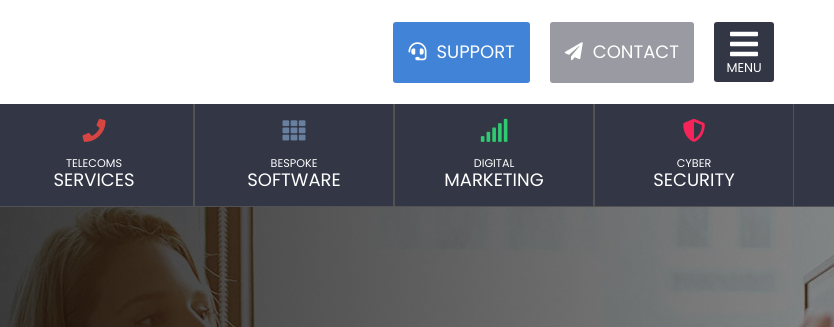
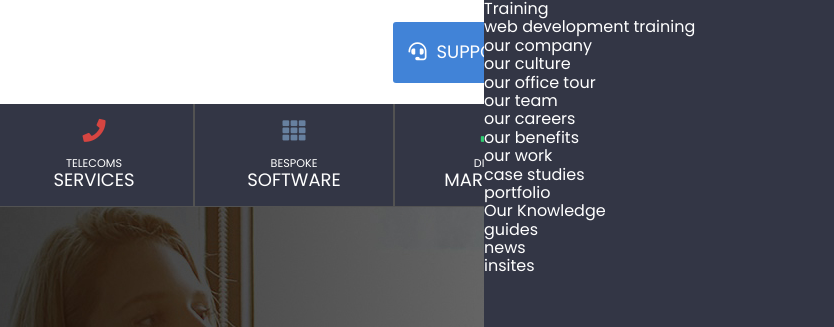
Before and after one commit to HPenfoldDesign/Netmatters_website, a plain HTML site: page index.html in a window 1280 px wide. Shown: the top 327 px of the page, 446-1280 px from the left. Drawn offline with nearby package versions, Linux system fonts and the light colour scheme.

Commit message:
changed sidebar

```diff
--- a/css/partials/_cookies.scss
+++ b/css/partials/_cookies.scss
@@ -1,11 +1,11 @@
 .cookie-banner {
     width:100%;
-
     position: fixed;
     bottom: 0;
     background-color: rgba(0, 0, 0, 0.80);
     p {
        align-self: center;
+       padding-left: 20px;
     }
 }
 
@@ -23,5 +23,8 @@
         &:active {
             background-color: $dark-blue;
         }
+        @include respond(mob) {
+             margin: 30px 15px;
+        }
     }
 }
--- /dev/null
+++ b/css/partials/_sidebar.scss
@@ -0,0 +1,18 @@
+.sidebar {
+    background-color:#333645;
+    z-index: 20;
+    position: absolute;
+    right: 0;
+    top: 0;
+    height: 100vh;
+    width: 350px;
+    ul {
+        list-style-type: none;
+        padding: 0;
+        margin: 0;
+    }
+    a {
+        color: white;
+        text-decoration: none;
+    }
+}
--- a/css/styles.scss
+++ b/css/styles.scss
@@ -12,4 +12,5 @@
         'partials/10-port-brands',
         'partials/11-footer-bar',
         'partials/12-cert-logos',
-        'partials/cookies';
+        'partials/cookies',
+        'partials/sidebar';
--- a/index.html
+++ b/index.html
@@ -15,8 +15,16 @@
       integrity="sha384-fnmOCqbTlWIlj8LyTjo7mOUStjsKC4pOpQbqyi7RrhN7udi9RwhKkMHpvLbHG9Sr"
       crossorigin="anonymous"
     />
-    <link rel="stylesheet" type="text/css" href="plugins/slick-1.8.1/slick/slick-theme.css"/>
-    <link rel="stylesheet" type="text/css" href="plugins/slick-1.8.1/slick/slick.css"/>
+    <link
+      rel="stylesheet"
+      type="text/css"
+      href="plugins/slick-1.8.1/slick/slick-theme.css"
+    />
+    <link
+      rel="stylesheet"
+      type="text/css"
+      href="plugins/slick-1.8.1/slick/slick.css"
+    />
     <meta
       name="viewport"
       content="width=device-width, initial-scale=1, maximum-scale=1"
@@ -52,6 +60,68 @@
               <span class="menu-text">menu</span>
             </i>
           </button>
+
+          <div class="sidebar">
+            <ul>
+              <li>
+                <a href="http://www.google.com/" class="sidebar-header"
+                  >Training</a
+                >
+                <ul>
+                  <li>
+                    <a href="#" class="sidebar-sub-cat"
+                      >web development training</a
+                    >
+                  </li>
+                </ul>
+              </li>
+              <li>
+                <a href="#" class="sidebar-header">our company</a>
+                <ul>
+                  <li>
+                    <a href="#" class="sidebar-sub-cat">our culture</a>
+                  </li>
+                  <li>
+                    <a href="#" class="sidebar-sub-cat">our office tour</a>
+                  </li>
+                  <li>
+                    <a href="#" class="sidebar-sub-cat">our team</a>
+                  </li>
+                  <li>
+                    <a href="#" class="sidebar-sub-cat">our careers</a>
+                  </li>
+                  <li>
+                    <a href="#" class="sidebar-sub-cat">our benefits</a>
+                  </li>
+                </ul>
+              </li>
+              <li>
+                <a href="#" class="sidebar-header">our work</a>
+                <ul>
+                  <li>
+                   <a href="#" class="sidebar-sub-cat">case studies</a>
+                  </li>
+                  <li>
+                    <a href="#" class="sidebar-sub-cat">portfolio</a>
+                  </li>
+                </ul>
+              </li>
+              <li>
+                <a href="#" class="sidebar-header">Our Knowledge</a>
+                <ul>
+                  <li>
+                    <a href="#" class="sidebar-sub-cat">guides</a>
+                  </li>
+                  <li>
+                    <a href="#" class="sidebar-sub-cat">news</a>
+                  </li>
+                  <li>
+                    <a href="#" class="sidebar-sub-cat">insites</a>
+                  </li>
+                </ul>
+              </li>
+            </ul>
+          </div>
         </div>
       </div>
     </header>
@@ -182,7 +252,7 @@
     <!--plugin carousel html below-->
     <div class="slides">
       <div class="inner-slide">
-        <img src="/img/web-design-grad.jpg">
+        <img src="/img/web-design-grad.jpg" />
         <div class="car-all-elements">
           <h1 class="car-title">web design</h1>
           <p class="car-para">
@@ -195,7 +265,8 @@
         </div>
       </div>
       <div class="inner-slide">
-      <div><img src="/img/home-is-grad.jpg">
+        <div>
+          <img src="/img/home-is-grad.jpg" />
           <div class="car-all-elements">
             <h1 class="car-title">it support</h1>
             <p class="car-para">
@@ -208,11 +279,13 @@
         </div>
       </div>
       <div class="inner-slide">
-      <div><img src="/img/home-dm-grad.jpg">
+        <div>
+          <img src="/img/home-dm-grad.jpg" />
           <div class="car-all-elements">
             <h1 class="car-title">digital marketing</h1>
             <p class="car-para">
-             Generating you new business through results-driven marketing activities.
+              Generating you new business through results-driven marketing
+              activities.
             </p>
             <a href="#" class="car-button car-button-dm"
               >find out more<i class="fas fa-arrow-right title-icon"></i
@@ -221,7 +294,8 @@
         </div>
       </div>
       <div class="inner-slide">
-      <div><img src="/img/telephone-keypad-grad.jpg">
+        <div>
+          <img src="/img/telephone-keypad-grad.jpg" />
           <div class="car-all-elements">
             <h1 class="car-title">telecoms services</h1>
             <p class="car-para">
@@ -234,7 +308,8 @@
         </div>
       </div>
       <div class="inner-slide">
-      <div><img src="/img/analytics-grad.jpg">
+        <div>
+          <img src="/img/analytics-grad.jpg" />
           <div class="car-all-elements">
             <h1 class="car-title">bespoke software</h1>
             <p class="car-para">
@@ -247,11 +322,12 @@
         </div>
       </div>
       <div class="inner-slide">
-      <div><img src="/img/net-security-grad.jpg"></div>
+        <div><img src="/img/net-security-grad.jpg" /></div>
         <div class="car-all-elements">
           <h1 class="car-title">cyber security</h1>
           <p class="car-para">
-           keeping businesses and their customers sensative information protected.
+            keeping businesses and their customers sensative information
+            protected.
           </p>
           <a href="#" class="car-button car-button-cs"
             >find out more<i class="fas fa-arrow-right title-icon"></i
@@ -259,7 +335,6 @@
         </div>
       </div>
     </div>
-
 
     <!------------------------------>
     <section>
@@ -639,12 +714,19 @@
         </div>
       </div>
     </footer>
-    <div id="1"></div><!--populates div with cookie-->
-    <script type="text/javascript" src="//code.jquery.com/jquery-3.4.1.min.js"></script>
-    <script type="text/javascript" src="//code.jquery.com/jquery-migrate-3.4.1.min.js"></script>
+    <div id="1"></div>
+    <!--populates div with cookie-->
+    <script
+      type="text/javascript"
+      src="//code.jquery.com/jquery-3.4.1.min.js"
+    ></script>
+    <script
+      type="text/javascript"
+      src="//code.jquery.com/jquery-migrate-3.4.1.min.js"
+    ></script>
     <!-- plugins go below the code to declare use of jquery -->
     <script src="/plugins/slick-1.8.1/slick/slick.min.js"></script>
     <script src="JS/cookies.js"></script>
-    <script src ="/JS/calling-carousel.js"></script>
+    <script src="/JS/calling-carousel.js"></script>
   </body>
 </html>
```
Also changed, not shown: css/partials/_5-carousel.scss (line endings or trailing spaces), css/styles.css, 2 other files. Lines whose indentation alone changed are shown as unchanged.
